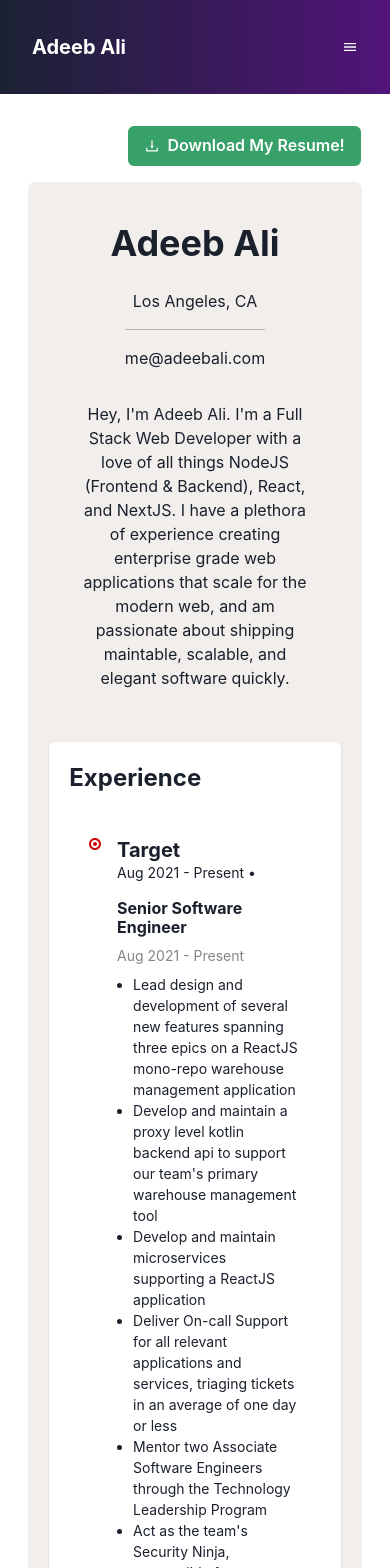
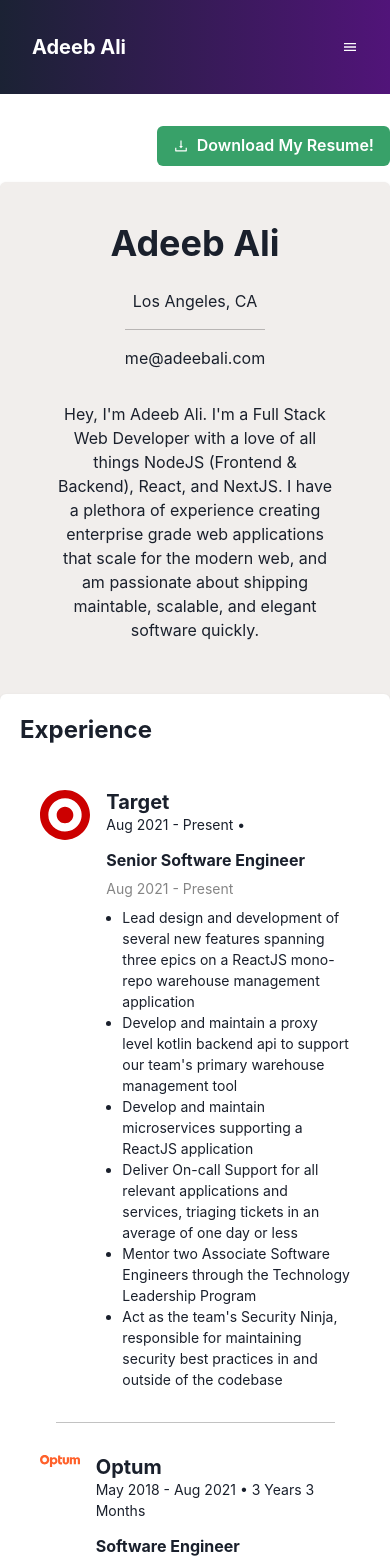
Before and after one commit to AdeebAli/adeebali.com, a Next.js app: page /resume in a window 390 px wide. Shown: the top 1568 px of the page. Built offline with nearby package versions, Linux system fonts and the light colour scheme.

Commit message:
fix size of resume on mobile viewports (#38)

```diff
--- a/src/capabilities/resume/resume.js
+++ b/src/capabilities/resume/resume.js
@@ -81,7 +81,7 @@
 						return (
 							<Box key={index}>
 								<Stack direction='row' spacing={4}>
-									<Box boxSize='60px'>
+									<Box boxSize={{base: '36', md: '60px'}}>
 										<Image src={imageMap[orgName]} alt={`${orgName} logo`}/>
 									</Box>
 									<Stack direction='column' spacing={4}>
@@ -128,7 +128,7 @@
 						return (
 							<Box key={index}>
 								<Stack direction='row' spacing={4}>
-									<Box boxSize='60px'>
+									<Box boxSize={{base: '24', md: '60px'}}>
 										<Image src={imageMap[school]} alt={`${school} logo`} />
 									</Box>
 									<Stack direction='column' spacing={4}>
@@ -181,7 +181,7 @@
 							return (
 								<Box key={index}>
 									<Stack direction='row' spacing={4}>
-										<Box boxSize='60px'>
+										<Box boxSize={{base: '48', md: '60px'}}>
 											<Image
 												src={imageMap[company]}
 												alt={`${company} logo`}
@@ -257,7 +257,10 @@
 					</Center>
 					<Text marginTop={8} maxWidth={'80%'}>{resumeJson.header.aboutMe}</Text>
 				</CardHeader>
-				<CardBody paddingTop={0}>
+				<CardBody
+					paddingX={{base: 0, md: '20px'}}
+					paddingTop={0}
+				>
 					<Stack direction='column' spacing={2}>
 						<ExperienceCard experienceItems={experience} />
 						<EducationCard educationItems={education} />
@@ -277,7 +280,7 @@
 		flexDirection={'column'}
 		alignItems='center'
 	>
-		<Box width='85%'>
+		<Box width={{base: '100%', md: '85%'}}>
 			<Box align='right' marginBottom={4}>
 				<Button as='a' href='documents/Adeeb.Ali-resume.pdf' download={'adeeb-ali-resume.pdf'} leftIcon={<AiOutlineDownload />} variant='solid' colorScheme='green'>Download My Resume!</Button>
 			</Box>
```
